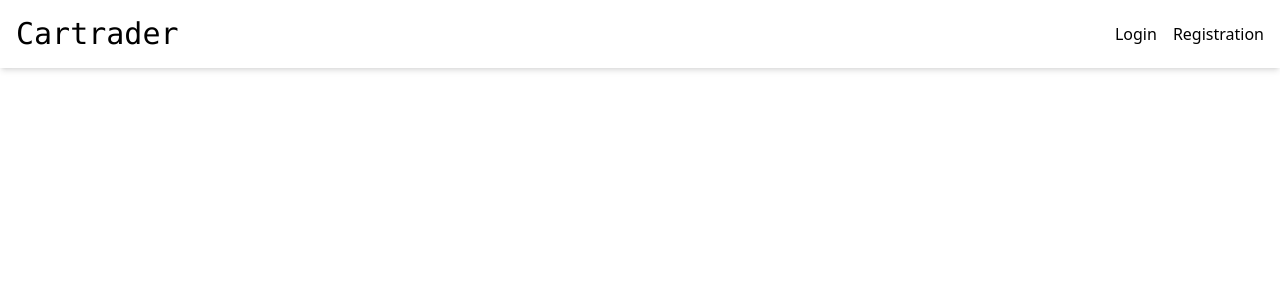
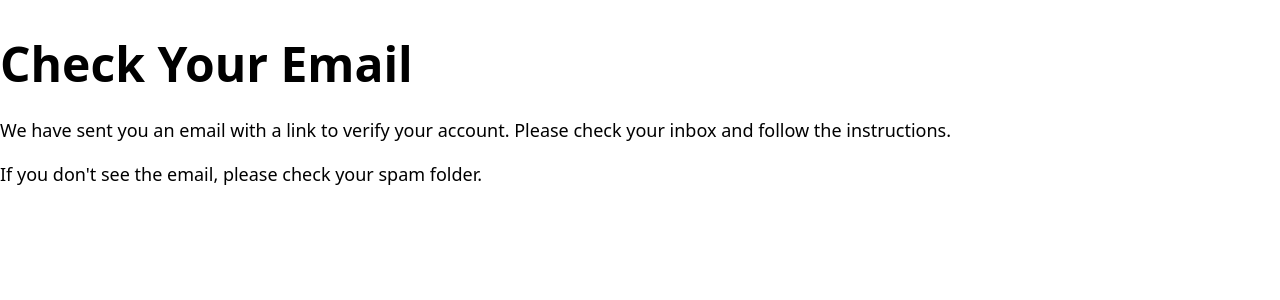
Before and after one commit to ViacheslavZyrianov/cartrader-nuxt, a Nuxt app: page /check-your-email in a window 1280 px wide. Shown: the top 300 px of the page. Built offline with nearby package versions, Linux system fonts and the light colour scheme; no server answers.

Commit message:
add check-your-email component for account verification instructions

```diff
--- /dev/null
+++ b/app/pages/check-your-email.vue
@@ -0,0 +1,13 @@
+<script setup lang="ts">
+definePageMeta({
+  layout: 'custom',
+})
+</script>
+
+<template>
+  <div class="mt-10">
+    <h1 class="text-5xl font-bold mb-7">Check Your Email</h1>
+    <p class="text-lg">We have sent you an email with a link to verify your account. Please check your inbox and follow the instructions.</p>
+    <p class="text-lg mt-4">If you don't see the email, please check your spam folder.</p>
+  </div>
+</template>
```
